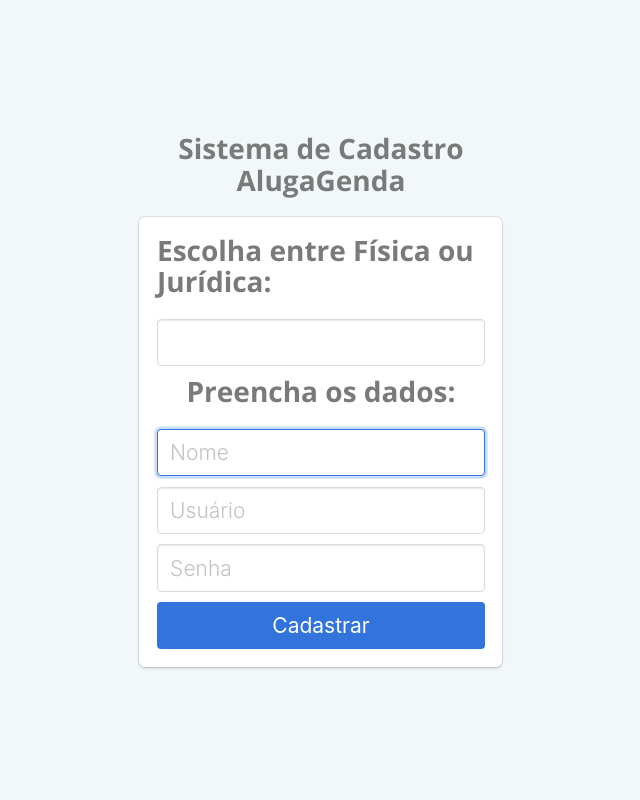
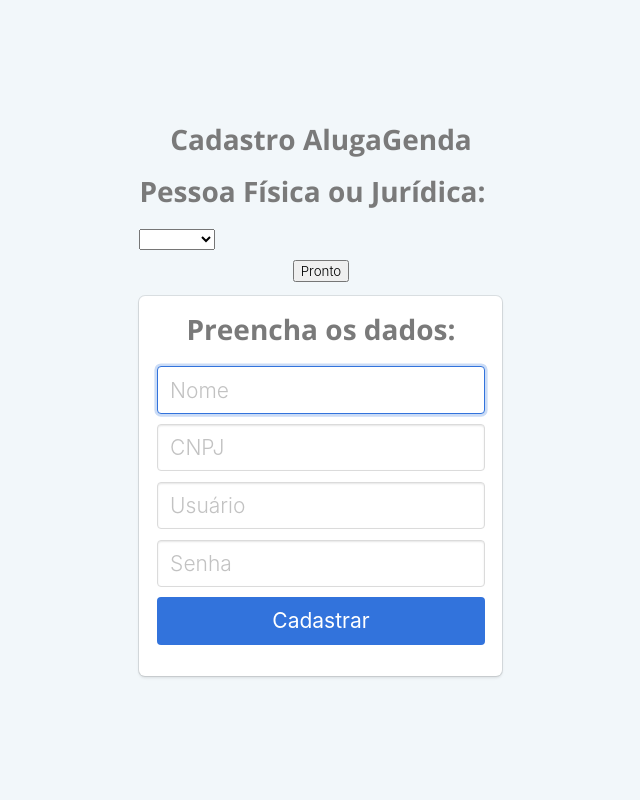
Before and after one commit to VitorPereira-dev/AlugaGenda, a PHP site: page /pags/cadastro.php in a window 1280 px wide. Shown: the whole page, without its empty margins (319-959 px from the left). Run offline with PHP 8.4, Linux system fonts and the light colour scheme.

Commit message:
:package:

```diff
--- a/pags/cadastro.php
+++ b/pags/cadastro.php
@@ -1,6 +1,24 @@
+<?php
+
+$cliente = (isset($_GET['clientefj'])==TRUE) ? $_GET['clientefj']:'';
+
+if($cliente == 1){
+    echo'<style type="text/css">
+            #cnpj{
+                display: none;
+            }
+        </style>';
+}
+else{
+    echo'<style type="text/css">
+            #cpf{
+                display: none;
+            }
+        </style>';
+}
+?>
 <!DOCTYPE html>
 <html>
-
 <head>
     <meta charset="utf-8">
     <meta http-equiv="X-UA-Compatible" content="IE=edge">
@@ -10,13 +28,12 @@
     <link rel="stylesheet" href="../css/bulma.min.css" />
     <link rel="stylesheet" type="text/css" href="../css/login.css">
 </head>
-
 <body>
     <section class="hero is-success is-fullheight">
         <div class="hero-body">
             <div class="container has-text-centered">
                 <div class="column is-4 is-offset-4">
-                    <h3 class="title has-text-grey">Sistema de Cadastro AlugaGenda</h3>
+                    <h3 class="title has-text-grey">Cadastro AlugaGenda</h3>
                     <!-- <div class="notification is-success">
                       <p>Cadastro efetuado!</p>
                       <p>Faça login informando o seu usuário e senha <a href="login.php">aqui</a></p>
@@ -24,26 +41,37 @@
                     <!-- <div class="notification is-info">
                         <p>O usuário escolhido já existe. Informe outro e tente novamente.</p>
                     </div> -->
-                    <div class="box">
-                        <form action="cadastrar.php" method="POST">
-                            <div class="field">
-                                <div class="control">
-                                        <h1 class="title has-text-grey" aling="Center">Escolha entre Física ou Jurídica:</h2>
-                                    <select name="fj" class="input is-large">
-                                        <option value=""></option>
-                                        <option value="fisica">Física</option>
-                                        <option value="juridica">Jurídica</option>
-                                    </select>
-                                </div>
+                    <form method="get" id="fj">
+                        <div class="field">
+                            <div class="control">
+                                <h2 class="title has-text-grey" aling="Center">Pessoa Física ou Jurídica:</h2>
+                                <select id="clientesfj" name="clientefj" class="control">
+                                    <option value="0"></option>
+                                    <option value="1" name="Fisica">Fisica</option>
+                                    <option value="2" name="Juridica">Juridica</option>
+                                </select>
                             </div>
-
+                        </div>
+                        <input type="submit" value="Pronto"/>
+                    </form>
+                    <div class="box" >
+                        <form action="cadastrar.php" method="Post">
                             <h2 class="title has-text-grey" aling="Center">Preencha os dados:</h2>
                             <div class="field">
                                 <div class="control">
                                     <input name="nome" type="text" class="input is-large" placeholder="Nome" autofocus>
                                 </div>
                             </div>
-
+                            <div class="field" id="cpf">
+                                <div class="control">
+                                    <input name="cpf" type="text" class="input is-large" placeholder="CPF" autofocus>
+                                </div>
+                            </div>
+                            <div class="field">
+                                <div class="control" id="cnpj">
+                                    <input name="cnpj" type="text" class="input is-large" placeholder="CNPJ" autofocus>
+                                </div>
+                            </div>
                             <div class="field">
                                 <div class="control">
                                     <input name="usuario" type="text" class="input is-large" placeholder="Usuário">
@@ -51,7 +79,7 @@
                             </div>
                             <div class="field">
                                 <div class="control">
-                                    <input name="senha" class="input is-large" type="password" placeholder="Senha">
+                                     <input name="senha" class="input is-large" type="password" placeholder="Senha">
                                 </div>
                             </div>
                             <button type="submit" class="button is-block is-link is-large is-fullwidth">Cadastrar</button>
@@ -62,5 +90,4 @@
         </div>
     </section>
 </body>
-
 </html>
```
